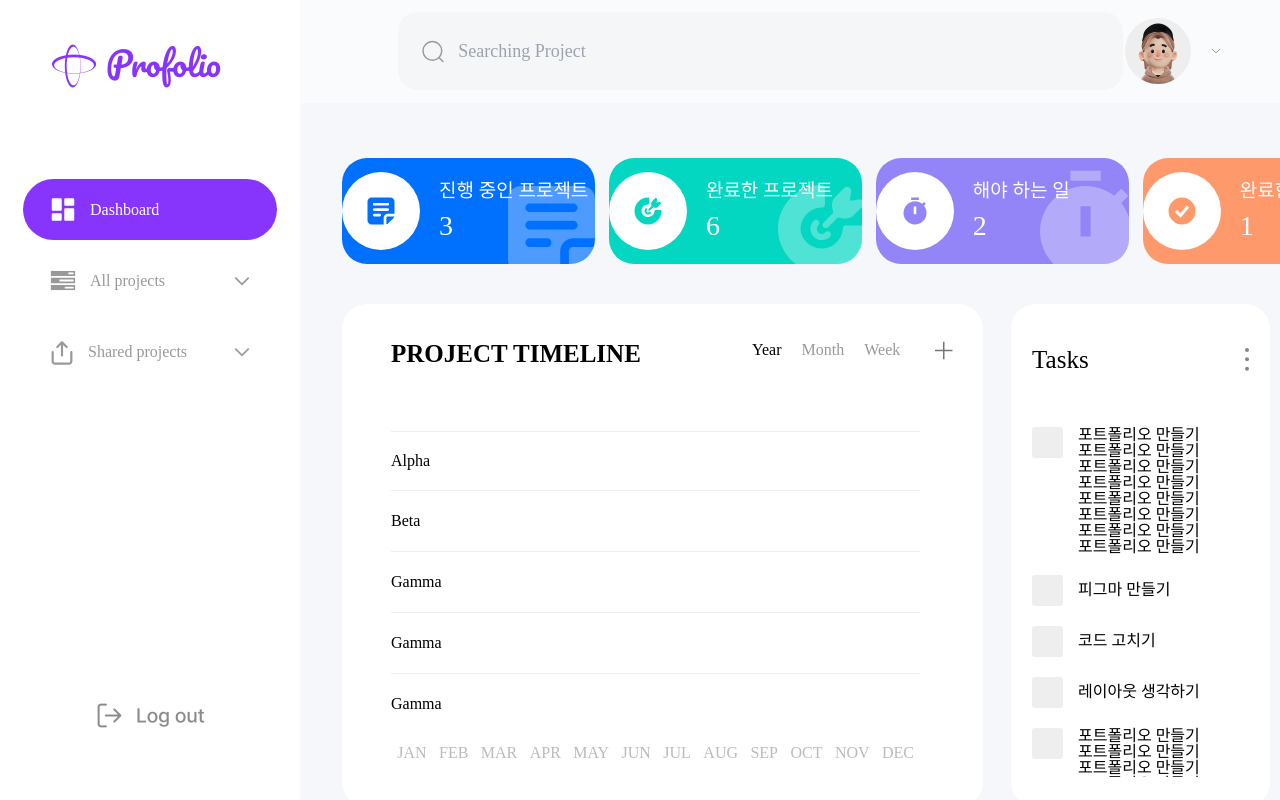
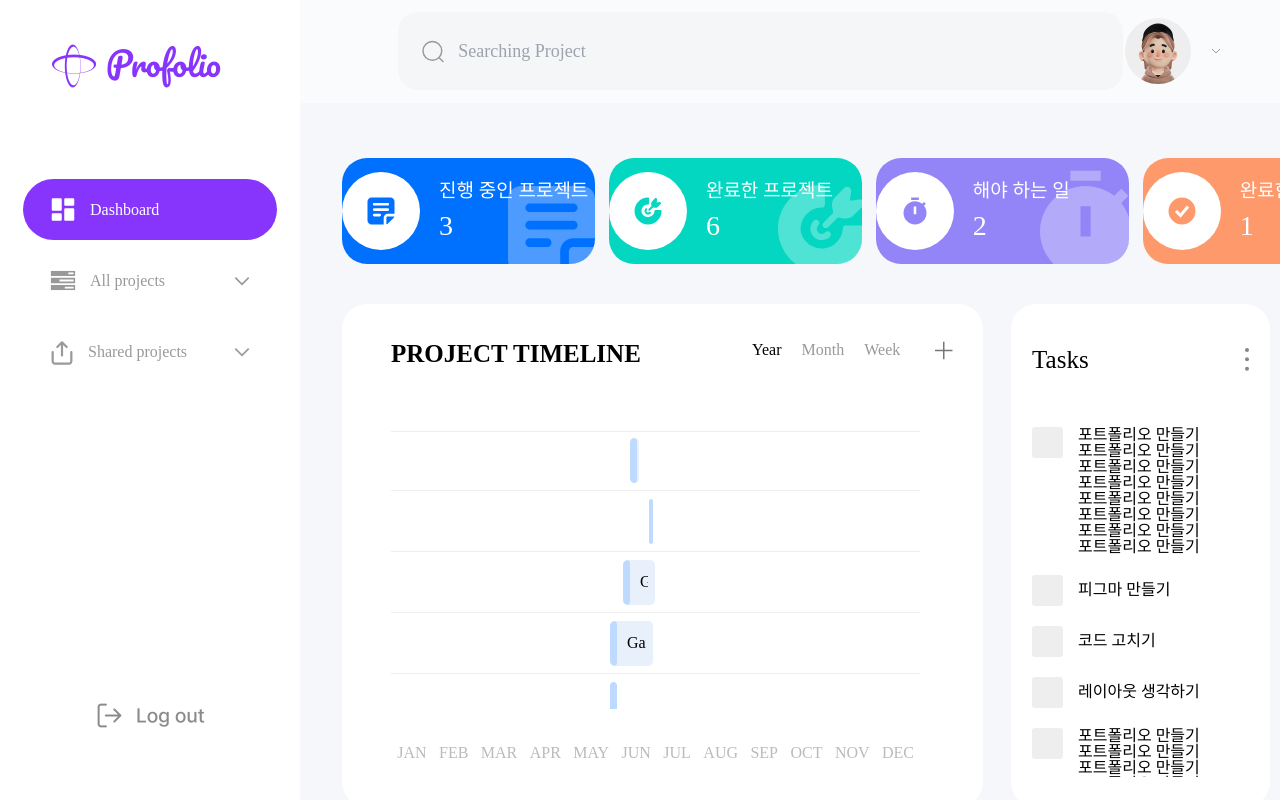
Before and after one commit to 2025MirimITShow-profolio/profolio-client, a React (Vite) app: page / in a window 1280 px wide. Shown: the top 800 px of the page. Built offline with nearby package versions, Linux system fonts and the light colour scheme.

Commit message:
[feat] : 스타일 분리, 호버 이벤트 추가

```diff
--- a/src/style/ProjectTimeline.module.css
+++ b/src/style/ProjectTimeline.module.css
@@ -42,3 +42,41 @@
 .test:first-child {
     border-top: 1px solid #EEEEEE;
 }
+
+.timeLine {
+    background-color: #E8F0FB;
+    height: 45px;
+    position: absolute;
+    overflow: hidden;
+    display: flex;
+    align-items: center;
+    cursor: pointer;
+}
+
+.bar {
+    width: 7px;
+    height: 100%;
+    background: #BFDAFF;
+    border-radius: 5px;
+}
+
+.name {
+    position: absolute;
+    color: #000;
+    left: 17px;
+    width: calc(100% - 24px);
+    overflow: hidden;
+    text-overflow: clip;
+    white-space: nowrap;
+}
+
+.floatingBox {
+    position: fixed;
+    pointer-events: none;
+    background: white;
+    padding: 8px 16px;
+    border-radius: 8px;
+    box-shadow: 0 4px 12px rgba(0, 0, 0, 0.15);
+    font-size: 14px;
+    z-index: 1000;
+}
```
